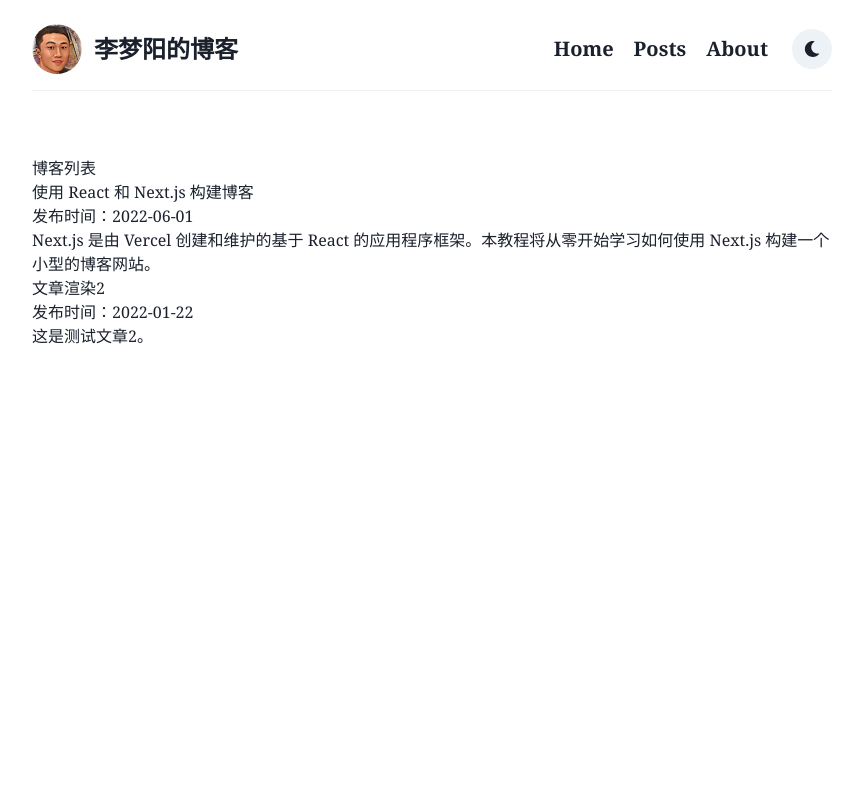
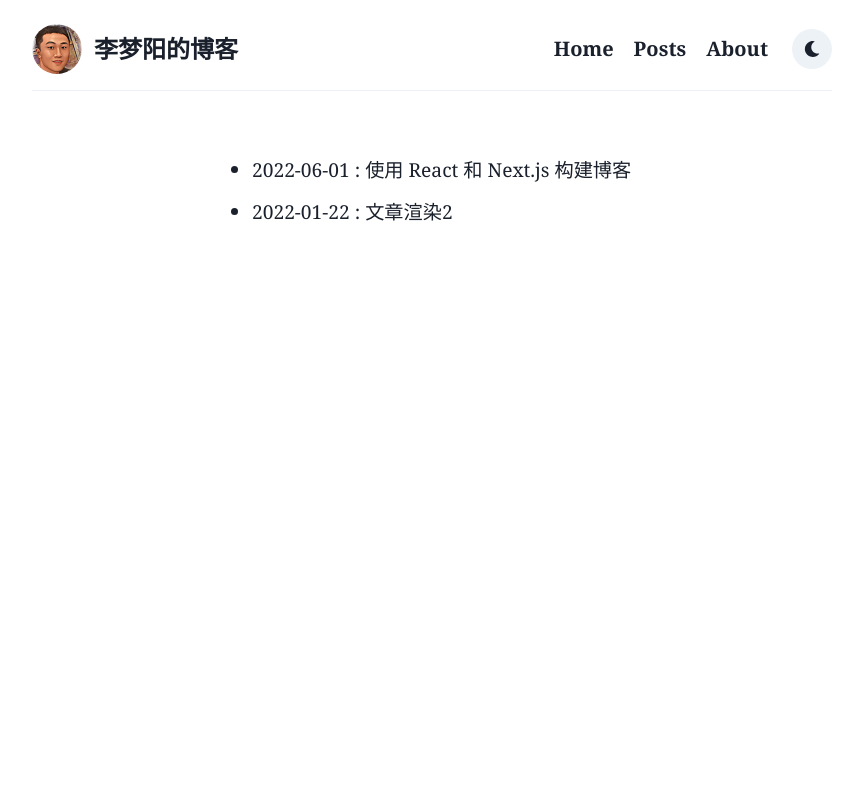
Before and after one commit to limeya/blog-dev-public, a Next.js app: page /posts in a window 1280 px wide. Shown: the top 800 px of the page, without its empty margins (208-1071 px from the left). Built offline with nearby package versions, Linux system fonts and the light colour scheme.

Commit message:
init post index

```diff
--- a/components/pagelink.js
+++ b/components/pagelink.js
@@ -1,19 +1,17 @@
+import { UnorderedList, ListItem } from "@chakra-ui/react";
 import Link from "next/link";
-const Pagelink = (props) => {
-	const link = `/${props.postsdir}/${props.id}`;
+const Postlink = (props) => {
+  const link = `/${props.postsdir}/${props.id}`;
 
-	return (
-		<article>
-			<h3>
-				<Link href={link}>{props.title}</Link>
-			</h3>
-			<p className="time">
-				发布时间：
-				<time>{props.date}</time>
-			</p>
-			<p>{props.description}</p>
-		</article>
-	);
+  return (
+    <ListItem marginBottom='0.7em'>
+        <Link href={link}>
+          <a>
+            {props.date} : {props.title}
+          </a>
+        </Link>
+    </ListItem>
+  );
 };
 
-export default Pagelink;
+export default Postlink;
--- a/libs/post-processor.js
+++ b/libs/post-processor.js
@@ -3,23 +3,38 @@ import path from "path";
 import fm from "front-matter";
 import ReactMarkdown from "react-markdown";
 
-const fileExt = "md";
+const fileExt = ".md";
 
-// get absolute path of directory
+const postsDirectory = path.join(process.cwd(), "articles");
+
+/**
+ * Get absolute path of directory
+ * @param {string} dir diractory path
+ * @returns absolute path of dir
+ */
 function absPath(dir) {
 	return path.isAbsolute(dir) ? dir : path.resolve(process.cwd(), dir);
 }
 
-//
-export async function getFileIds(dir = "./") {
+/**
+ * Get filename of all markdown files without extension
+ * @param {*} dir markdown files directory to fetch
+ * @returns all markdown filenames without extension
+ */
+export async function getFileIds(dir = `${postsDirectory}`) {
 	const location = absPath(dir);
 	const files = await fsp.readdir(location);
 
 	return files
-		.filter((fd) => path.extname(fd) === `.${fileExt}`)
+		.filter((fd) => path.extname(fd) === `${fileExt}`)
 		.map((fd) => path.basename(fd, path.extname(fd)));
 }
 
+/**
+ * Fetch all contents of sorted markdown files with formatted date.
+ * @param {*} dir markdown files directory to fetch
+ * @returns all markdown contents
+ */
 export async function getAllFiles(dir) {
 	const now = new Intl.DateTimeFormat("fr-CA", {
 		year: "numeric",
@@ -32,27 +47,31 @@ export async function getAllFiles(dir) {
 		fileIds.map((id) => getFileData(dir, id))
 	);
 
-	// console.log(posts);
-
 	return posts
 		.filter((post) => post.value && post.value.date <= now)
 		.map((post) => post.value)
 		.sort((p1, p2) => (p1.date < p2.date ? 1 : -1));
 }
 
+/**
+ * Get markdown content related to specific filename(id).
+ * @param {*} dir directory path where markdown file is
+ * @param {*} id markdown filename
+ * @returns
+ */
 export async function getFileData(dir = "./", id) {
-	const file = path.join(absPath(dir), `${id}.${fileExt}`);
+	const file = path.join(absPath(dir), `${id}${fileExt}`);
 	const data = await fsp.readFile(file, "utf8");
-
+	// fetch front matter
 	const matter = fm(data);
-
+	// format date
 	matter.attributes.date = new Intl.DateTimeFormat("fr-CA", {
 		year: "numeric",
 		month: "2-digit",
 		day: "2-digit",
 	}).format(matter.attributes.date);
 
-	console.log(matter);
+	// console.log(matter);
 
 	// https://github.com/remarkjs/react-markdown#syntax
 	// return <ReactMarkdown children={matter.body} remarkPlugins={[remarkGfm]} />;
--- a/pages/posts/index.js
+++ b/pages/posts/index.js
@@ -2,8 +2,10 @@ import Layout from "../../components/layout";
 
 import { getAllFiles } from "../../libs/post-processor";
 import Head from "next/head";
+import Link from "next/link";
 
-import Pagelink from "../../components/pagelink";
+import Postlink from "../../components/pagelink";
+import { Center, Flex, UnorderedList } from "@chakra-ui/react";
 
 const postsDir = "articles";
 
@@ -26,11 +28,10 @@ export default function Posts({ postsData }) {
         <meta name="description" content="A post list" />
       </Head>
 
-			<h1>博客列表</h1>
-
-			<aside className="pagelist">
+      <Center>
+        <UnorderedList fontSize='1.2em' fontWeight='500'>
           {postsData.map((post) => (
-					<Pagelink
+            <Postlink
               key={post.id}
               postsdir={postsDir}
               id={post.id}
@@ -39,7 +40,8 @@ export default function Posts({ postsData }) {
               date={post.date}
             />
           ))}
-			</aside>
+        </UnorderedList>
+      </Center>
     </Layout>
   );
 }
```
Lines whose indentation alone changed are shown as unchanged.
